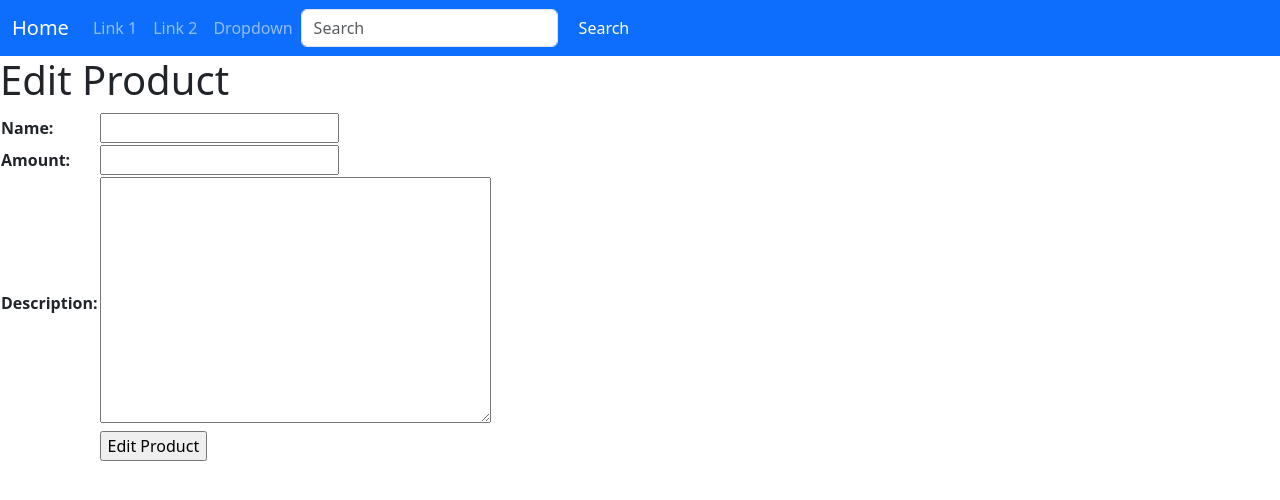
After one commit to Zakibaihaqi/Stok_Toko, a Django app: template main/templates/edit_item.html in a window 1280 px wide. The commit adds this page. Shown: the top 500 px of the page. Run offline with Django 4.2, Linux system fonts and the light colour scheme; the template is opened without the code that fills it: values that come from a table or form of the project are taken from there, others are empty.

Commit message:
tugas 5 selesai

```diff
--- /dev/null
+++ b/main/templates/edit_item.html
@@ -0,0 +1,22 @@
+{% extends 'base.html' %}
+
+{% load static %}
+
+{% block content %}
+
+<h1>Edit Product</h1>
+
+<form method="POST">
+    {% csrf_token %}
+    <table>
+        {{ form.as_table }}
+        <tr>
+            <td></td>
+            <td>
+                <input type="submit" value="Edit Product"/>
+            </td>
+        </tr>
+    </table>
+</form>
+
+{% endblock %}
--- a/main/templates/login.html
+++ b/main/templates/login.html
@@ -8,6 +8,7 @@
 
 <div class = "login">
 
+    <div class="container mt-5">
         <h1>Login</h1>
 
         <form method="POST" action="">
@@ -39,6 +40,7 @@
         {% endif %}
 
         Don't have an account yet? <a href="{% url 'main:register' %}">Register Now</a>
+    </div>
 
 </div>
 
--- a/main/templates/register.html
+++ b/main/templates/register.html
@@ -8,6 +8,7 @@
 
 <div class = "login">
 
+    <div class="container mt-5">
         <h1>Register</h1>
 
             <form method="POST" >
@@ -28,6 +29,7 @@
                     {% endfor %}
             </ul>
         {% endif %}
+    </div>
 
 </div>
 
--- a/main/urls.py
+++ b/main/urls.py
@@ -1,6 +1,7 @@
 from django.urls import path
 from main.views import show_main, create_item, show_xml, show_json, show_xml_by_id, show_json_by_id
 from main.views import register, login_user, logout_user
+from main.views import edit_item, delete_item
 
 app_name = 'main'
 
@@ -14,4 +15,6 @@ urlpatterns = [
     path('register/', register, name='register'),
     path('login/', login_user, name='login'),
     path('logout/', logout_user, name='logout'),
+    path('edit-item/<int:id>', edit_item, name='edit_item'),
+    path('delete/<int:id>', delete_item, name="delete_item"),
 ]
--- a/templates/base.html
+++ b/templates/base.html
@@ -8,8 +8,42 @@
             content="width=device-width, initial-scale=1.0"
         />
         {% block meta %}
+            <meta charset="UTF-8">
+            <meta name="viewport" content="with=device-width", initial-scale=1>
         {% endblock meta %}
+        <link href="https://cdn.jsdelivr.net/npm/bootstrap@5.3.2/dist/css/bootstrap.min.css" rel="stylesheet" integrity="sha384-T3c6CoIi6uLrA9TneNEoa7RxnatzjcDSCmG1MXxSR1GAsXEV/Dwwykc2MPK8M2HN" crossorigin="anonymous">
+        <script src="https://code.jquery.com/jquery-3.6.0.min.js" integrity="sha384-KyZXEAg3QhqLMpG8r+J4jsl5c9zdLKaUk5Ae5f5b1bw6AUn5f5v8FZJoMxm6f5cH1" crossorigin="anonymous"></script>
+        <script src="https://cdn.jsdelivr.net/npm/@popperjs/core@2.11.8/dist/umd/popper.min.js" integrity="sha384-I7E8VVD/ismYTF4hNIPjVp/Zjvgyol6VFvRkX/vR+Vc4jQkC+hVqc2pM8ODewa9r" crossorigin="anonymous"></script>
+        <script src="https://cdn.jsdelivr.net/npm/bootstrap@5.3.2/dist/js/bootstrap.min.js" integrity="sha384-BBtl+eGJRgqQAUMxJ7pMwbEyER4l1g+O15P+16Ep7Q9Q+zqX6gSbd85u4mG4QzX+" crossorigin="anonymous"></script>
     </head>
+    <nav class="navbar navbar-expand-sm bg-primary navbar-dark">
+
+        <div class="container-fluid">
+            <a class="navbar-brand" href="{% url 'main:show_main' %}">Home</a>
+            <div class="collapse navbar-collapse" id="navbarSupportedContent">
+                <ul class="navbar-nav">
+                    <li class ="nav-item">
+                        <a class="nav-link" href="#">Link 1</a>
+                    </li>
+                    <li class = "nav-item">
+                        <a class="nav-link" href="#">Link 2</a>
+                    </li>
+                    <li class="nav-item dropdown">
+                        <a class="nav-link dropdown-toogle" href="#" role="button" data-bs-toggle="dropdown">Dropdown</a>
+                        <ul class="dropdown-menu">
+                            <li><a class="dropdown-item" href="#">Link</a></li>
+                            <li><a class="dropdown-item" href="#">Another link</a></li>
+                            <li><a class="dropdown-item" href="#">A third link</a></li>
+                          </ul>
+                    </li>
+                </ul>
+                <form class="d-flex">
+                    <input class="form-control me-2" type="text" placeholder="Search">
+                    <button class="btn btn-primary" type="button">Search</button>
+                </form>
+            </div>
+        </div>
+    </nav>
 
     <body>
         {% block content %}
```
Also changed, not shown: main/templates/main.html (+27 -3 lines), main/views.py (+23 -0 lines), README.md. Lines whose indentation alone changed are shown as unchanged.
